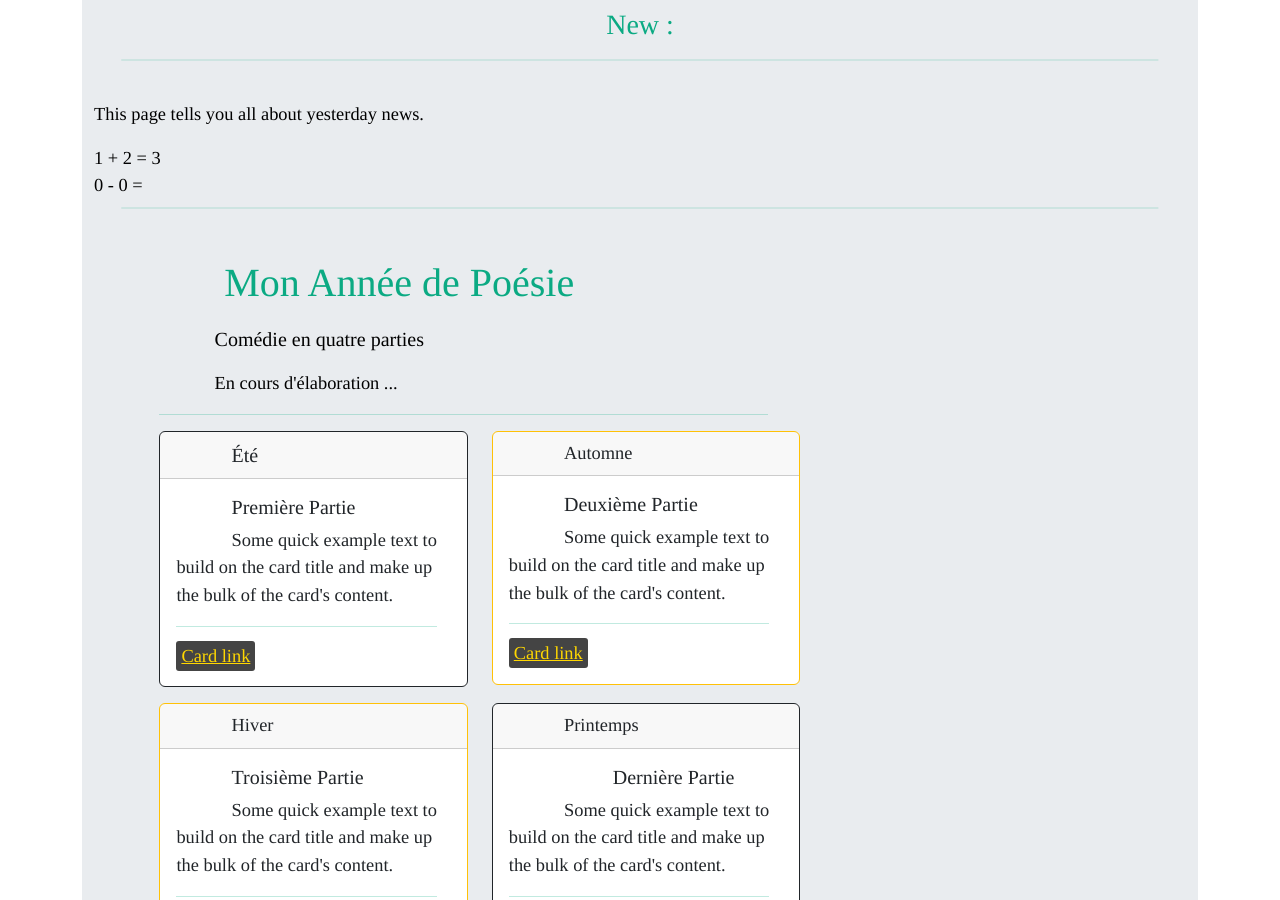
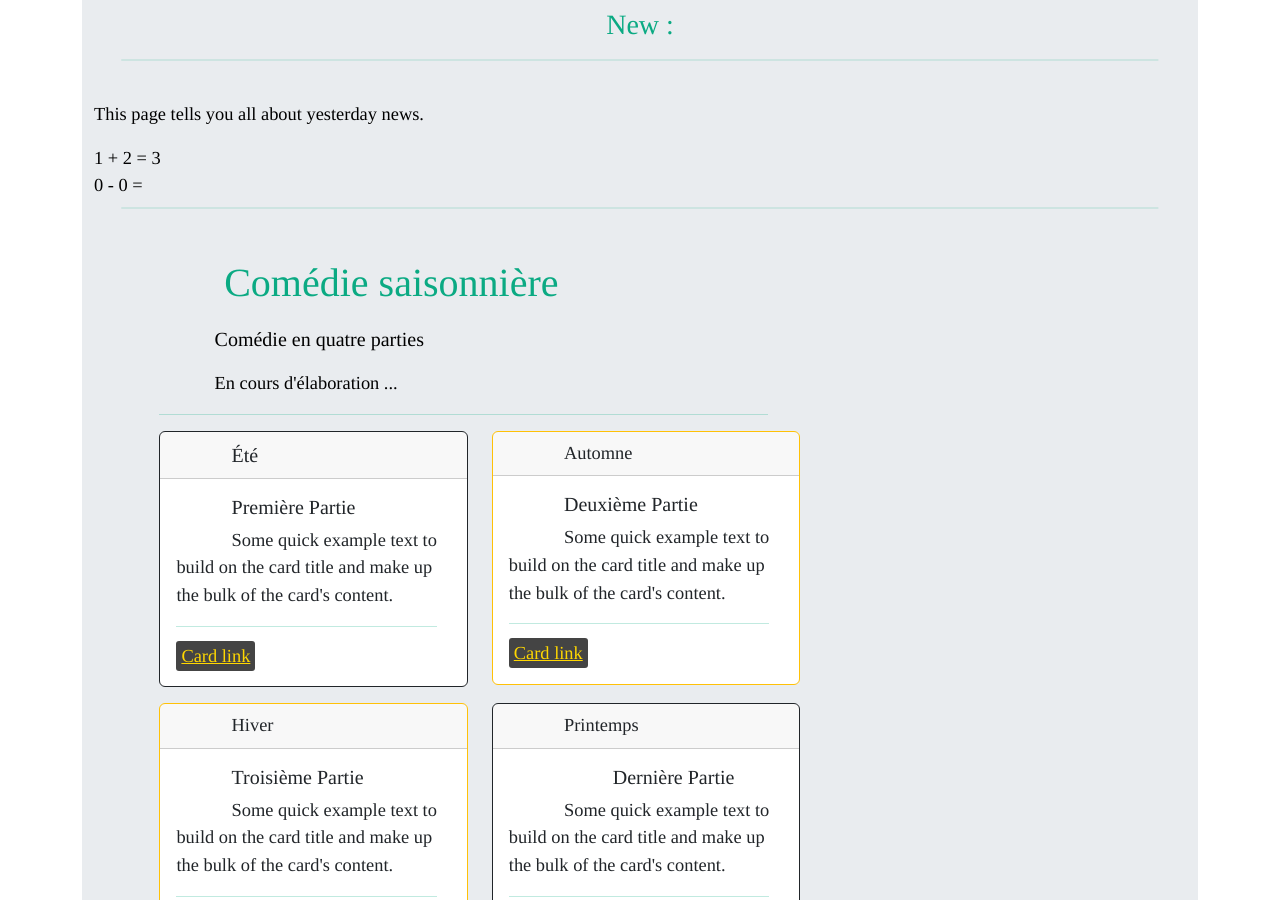
Before and after one commit to bop/rubic, a Jekyll site: the page built from new.html, in a window 1280 px wide and 900 px high, scrolled down 404 px. Built offline with Jekyll 4.4.1, drawn with Linux system fonts in a browser that asks for light colours.

Commit message:
comédie saisonnière

```diff
--- a/new.html
+++ b/new.html
@@ -33,7 +33,7 @@ dumb: 1 + 2
 
   <div class="container">
     <div class="main">
-      <h1>Mon Année de Poésie</h1>
+      <h1>Comédie saisonnière</h1>
       <div class="col-lg-8 px-0">
 	<p class="fs-5">Comédie en quatre parties</p>
 	<p>En cours d'élaboration ...</p>
```
